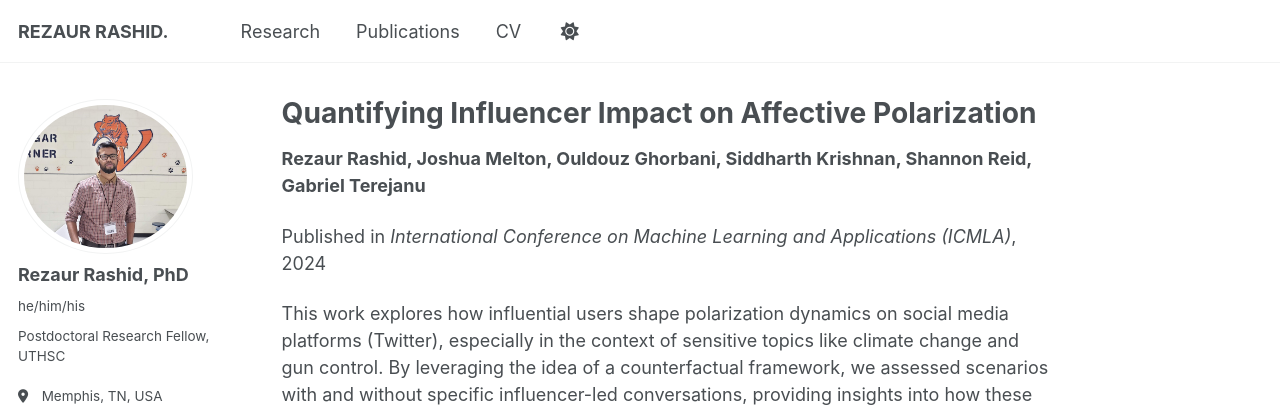
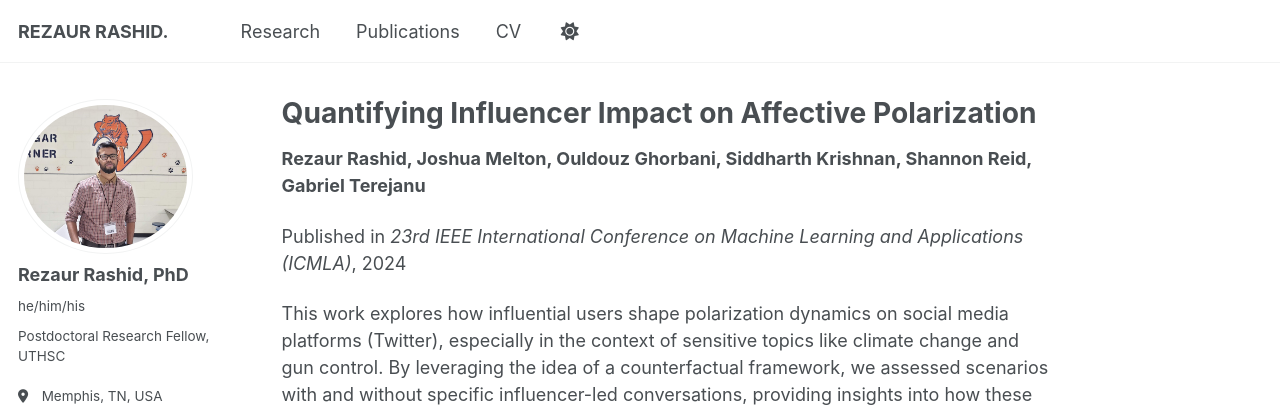
Before and after one commit to rezaurrashid/rezaurrashid.github.io, a Jekyll site: the page built from _publications/rashid2024quantifying.md, in a window 1280 px wide and 1077 px high. Shown: the top 412 px of the window. Built offline with Jekyll 4.4.1, drawn with Linux system fonts in a browser that asks for light colours; some web fonts are replaced; a script that is not in the unit is left out.

```diff
--- a/_publications/rashid2024quantifying.md
+++ b/_publications/rashid2024quantifying.md
@@ -5,7 +5,7 @@ category: conferences
 permalink: /publication/rashid2024quantifying
 authors: "Rezaur Rashid, Joshua Melton, Ouldouz Ghorbani, Siddharth Krishnan, Shannon Reid, Gabriel Terejanu"
 date: 2024-12-18 # Use the first day of the conference, or the publication date if you know it
-venue: "International Conference on Machine Learning and Applications (ICMLA)"
+venue: "23rd IEEE International Conference on Machine Learning and Applications (ICMLA)"
 paperurl: "https://ieeexplore.ieee.org/abstract/document/10903265"
 bibtexurl: "/files/bib/rashid2024quantifying.bib"
 citation: "Rashid, R., Melton, J., Ghorbani, O., Krishnan, S., Reid, S., & Terejanu, G. (2024, December). Quantifying Influencer Impact on Affective Polarization. In 2024 International Conference on Machine Learning and Applications (ICMLA) (pp. 1135-1140). IEEE."
```
Also changed, not shown: _pages/research.md (+1 -1 lines), _publications/rashid2023causal.md (+1 -1 lines), _publications/rashid2024ai.md (+1 -1 lines), _publications/rashid2025graph.md (+1 -1 lines).
